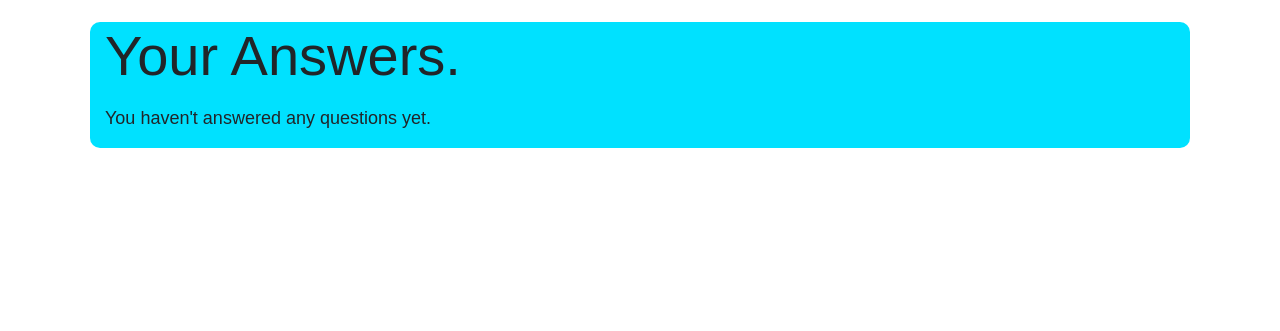
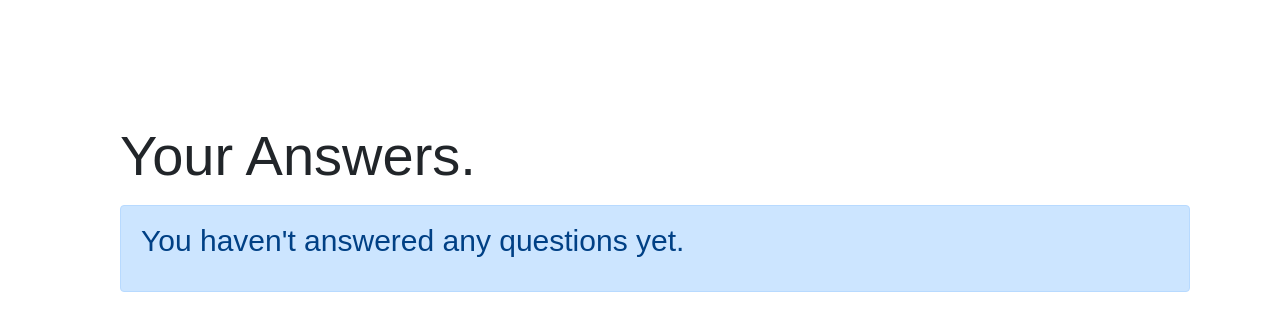
Before and after one commit to nova-sangeeth/QnA-application, a Django app: page /question/my_answers/ in a window 1280 px wide. Shown: the part 58-389 px from the top of the page. Run offline with Django 3.2, Linux system fonts and the light colour scheme; data that the repository does not hold is empty; some libraries are stand-ins or nearby versions.

Commit message:
added new styling to the main container and added font size changes to the div.alert

```diff
--- a/templates/my_answer.html
+++ b/templates/my_answer.html
@@ -1,7 +1,7 @@
 {% extends "base.html" %}
 
 {% block content %}
-<div class="answers">
+<div class="container" style="position: absolute; top: 100px;">
     <p class="display-4">Your Answers.</p>
     {% for answer in answers %}
     <div class="alert alert-primary">
@@ -17,8 +17,11 @@
 
     </div>
     {% endfor %}
+    {% if not answers_exist %}
+    <div class="alert alert-primary">
+        <p class="lead" style="font-size: 30px;">You haven't answered any questions yet.</p>
+    </div>
+    {% endif %}
 </div>
-{% if not answers_exist %}
-<p>You haven't answered any questions yet.</p>
-{% endif %}
+
 {% endblock %}
```
